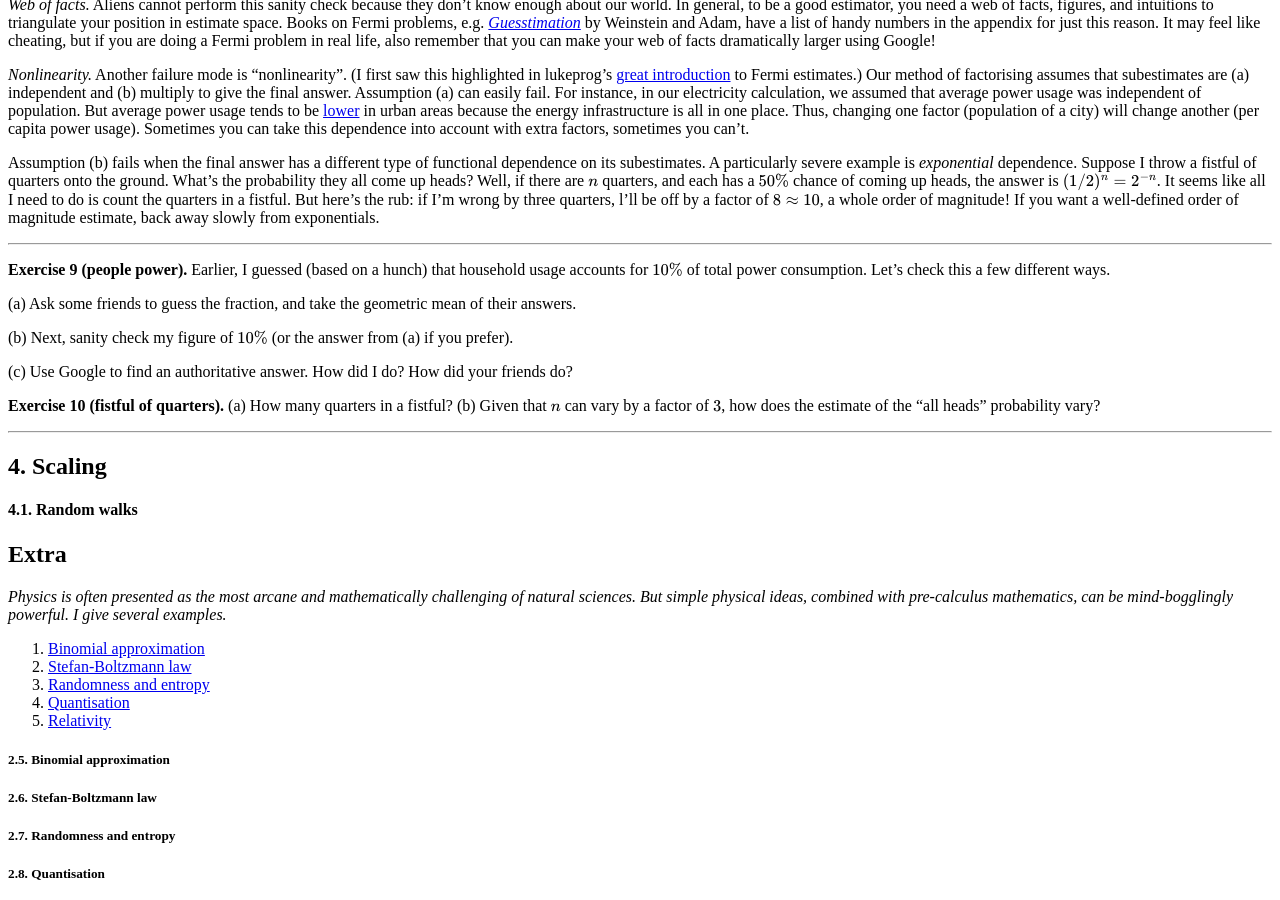
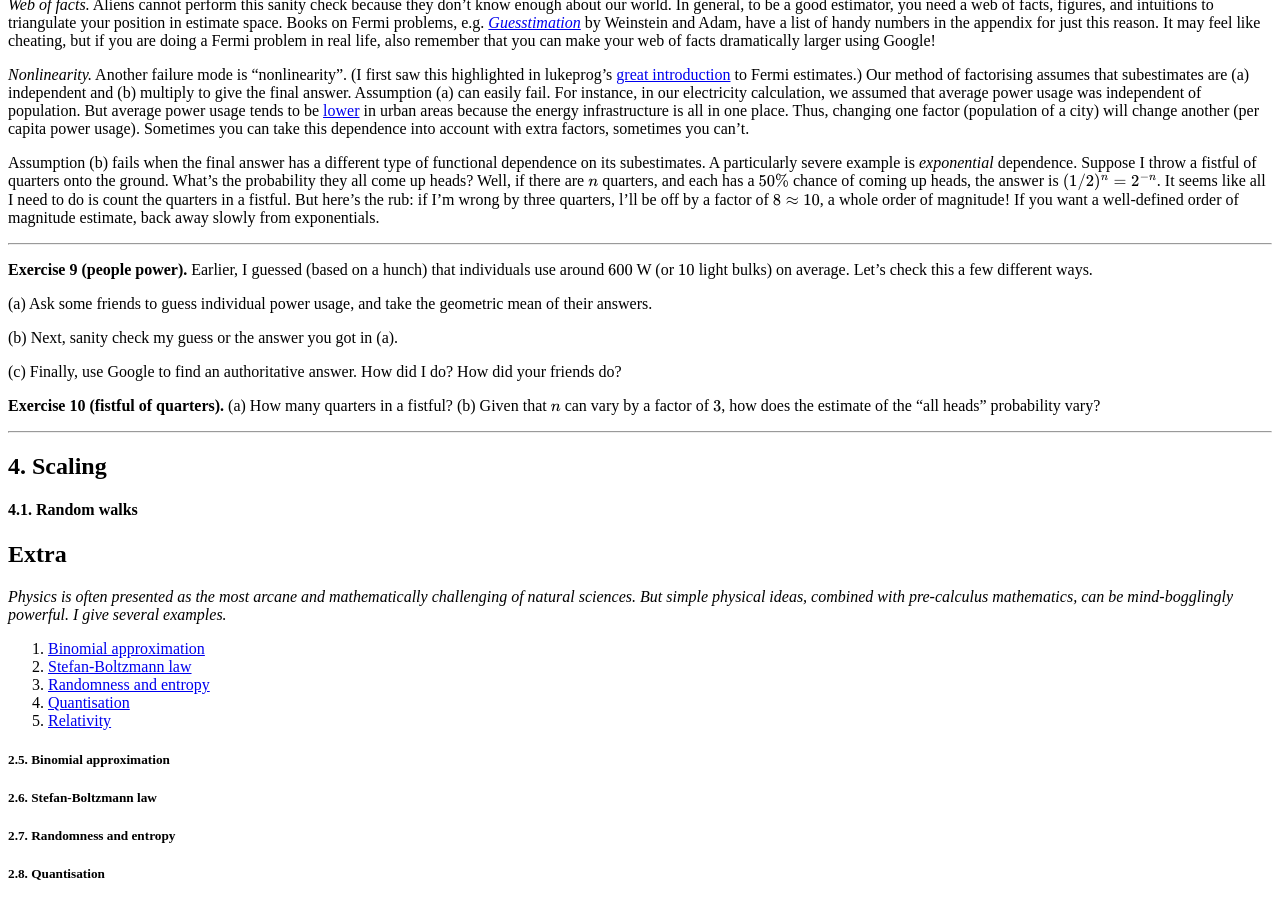
Before and after one commit to hapax/hapax.github.io, a Jekyll site: the page built from assets/simple-physics.md, in a window 1280 px wide and 900 px high, scrolled down 7815 px. Built offline with Jekyll 4.4.1, drawn with Linux system fonts in a browser that asks for light colours; our own code applies the rules of GitHub Pages for plain Markdown files; formulas are drawn with MathJax 3; a script that is not in the unit is left out.

Commit message:
Update simple-physics.md

```diff
--- a/assets/simple-physics.md
+++ b/assets/simple-physics.md
@@ -861,17 +861,16 @@ slowly from exponentials.
 ---
 
 **Exercise 9 (people power).** Earlier, I guessed (based on a hunch)
-  that household usage accounts for $10\%$ of total power
-  consumption. Let's check this a few different ways.
+  that individuals use around $600$ W (or $10$ light bulks) on
+  average. Let's check this a few different ways.
 
-(a) Ask some friends to guess the fraction, and
+(a) Ask some friends to guess individual power usage, and
 take the geometric mean of their answers.
 
-(b) Next, sanity check my figure of $10\%$ (or the answer from (a) if
-you prefer).
+(b) Next, sanity check my guess or the answer you got in (a).
 
-(c) Use Google to find an authoritative answer. How did I do? How did
-your friends do?
+(c) Finally, use Google to find an authoritative answer. How did I do?
+How did your friends do?
 
 **Exercise 10 (fistful of quarters).** (a) How many quarters in a
 fistful?
@@ -881,6 +880,7 @@ fistful?
 ---
 
 ## 4. Scaling<a id="sec-4" name="sec-4"></a>
+
 
 #### 4.1. Random walks <a id="sec-4-1" name="sec-4-1"></a>
 
```
